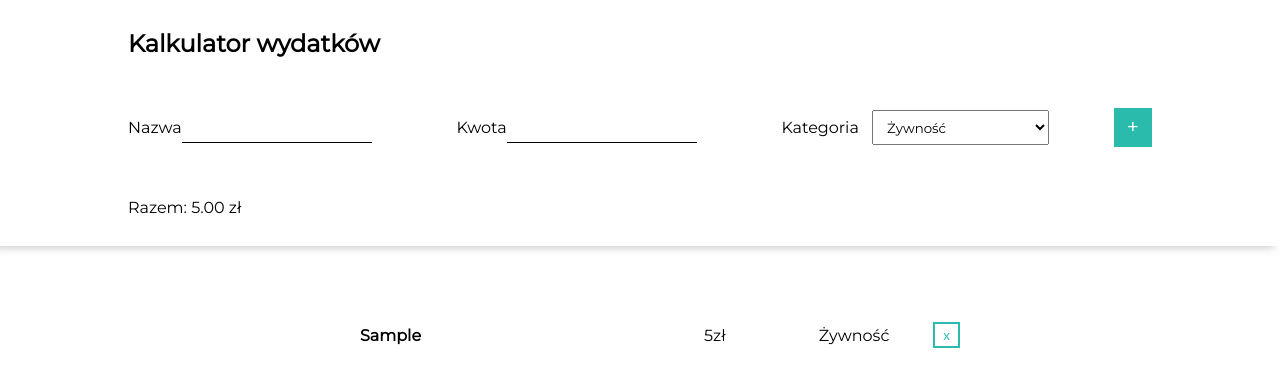
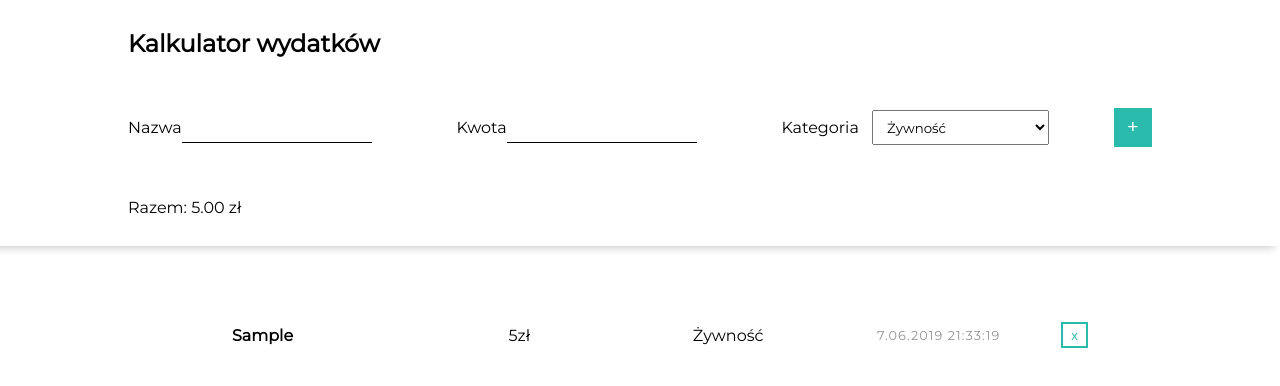
Before and after one commit to justynamak/Kalkulator-wydatkow, a React (Create React App) app: page / in a window 1280 px wide. Both pictures are taken after typing "Sample", "5" into the empty fields and a click on the button "dodaj wydatek". Shown: the top 386 px of the page. Built offline with nearby package versions, Linux system fonts and the light colour scheme.

Commit message:
dodanie aktualnego czasu do komponentu Item

```diff
--- a/src/components/App.js
+++ b/src/components/App.js
@@ -24,17 +24,30 @@ class App extends Component {
       let idExpense;
       if (this.state.allExpenses.length) {
         const allId = this.state.allExpenses.map(expense => expense.id);
-        console.log(allId);
         idExpense = allId[allId.length - 1] + 1;
       } else {
         idExpense = this.state.allExpenses.length + 1;
       }
-
+      const date = new Date();
+      const day = date.getDate();
+      const month =
+        date.getMonth() + 1 < 10
+          ? `0${date.getMonth() + 1}`
+          : date.getMonth() + 1;
+      const year = date.getFullYear();
+      const hours =
+        date.getHours() < 10 ? `0${date.getHours()}` : date.getHours();
+      const minutes =
+        date.getMinutes() < 10 ? `0${date.getMinutes()}` : date.getMinutes();
+      const secs =
+        date.getSeconds() < 10 ? `0${date.getSeconds()}` : date.getSeconds();
+      const currentDate = `${day}.${month}.${year}  ${hours}:${minutes}:${secs}`;
       const expense = {
         id: idExpense,
         title: this.state.title,
         price: this.state.price,
-        category: this.state.category
+        category: this.state.category,
+        currentDate
       };
       const allExpenses = [...this.state.allExpenses, expense];
       this.setState(prevState => ({
--- a/src/components/Item.css
+++ b/src/components/Item.css
@@ -10,7 +10,12 @@ li > h2 {
   flex: 3;
 }
 li > p {
-  flex: 1;
+  flex: 2;
+}
+.date {
+  letter-spacing: 0.0825em;
+  color: #959292;
+  font-size: 0.8em;
 }
 @media all and (max-width: 1025px) {
   li > h2 {
--- a/src/components/Item.js
+++ b/src/components/Item.js
@@ -1,12 +1,13 @@
 import React from "react";
 import "./Item.css";
 
-const Item = ({ title, price, category, id, click }) => {
+const Item = ({ title, price, category, id, currentDate, click }) => {
   return (
     <li data-id={id}>
       <h2>{title}</h2>
       <p>{price}zł</p>
       <p>{category}</p>
+      <p className="date">{currentDate}</p>
       <button className="close" title="usuń wydatek" onClick={click}>
         x
       </button>
--- a/src/components/ListItems.css
+++ b/src/components/ListItems.css
@@ -1,5 +1,5 @@
 ul {
-  width: 50%;
+  width: 70%;
 }
 @media all and (max-width: 1025px) {
   ul {
--- a/src/components/ListItems.js
+++ b/src/components/ListItems.js
@@ -10,6 +10,7 @@ const ListItems = ({ allExpenses, click }) => {
       price={expense.price}
       category={expense.category}
       id={expense.id}
+      currentDate={expense.currentDate}
       click={click}
     />
   ));
```
